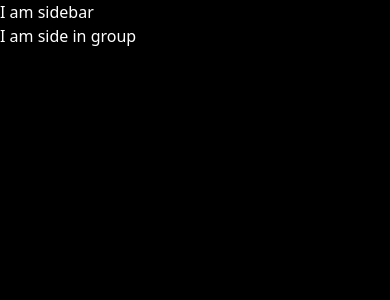
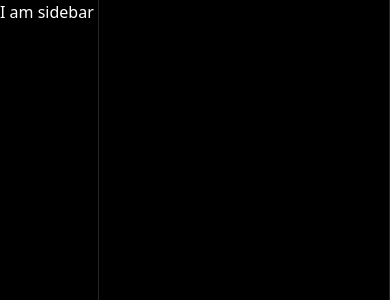
Before and after one commit to Zhoie/twitter-clone, a Next.js app: page / in a window 390 px wide. Shown: the top 300 px of the page. Built offline with nearby package versions, Linux system fonts and the light colour scheme.

Commit message:
react-icons

```diff
--- a/package.json
+++ b/package.json
@@ -19,6 +19,7 @@
     "postcss": "8.4.21",
     "react": "18.2.0",
     "react-dom": "18.2.0",
+    "react-icons": "^4.8.0",
     "tailwindcss": "3.3.1",
     "typescript": "5.0.4"
   }
--- a/src/components/Layout.tsx
+++ b/src/components/Layout.tsx
@@ -1,3 +1,5 @@
+import Sidebar from "./sidebar/Sidebar"
+
 interface LayoutProps {
     children: React.ReactNode
 }
@@ -5,7 +7,16 @@ interface LayoutProps {
 export default function Layout({ children }: LayoutProps) {
 
     return (
-        <>{children}</>
+        <div className="h-screen bg-black">
+            <div className="container h-full mx-auto xl:px-30 max-w-6xl">
+                <div className="grid grid-cols-4 h-full">
+                    <Sidebar />
+                    <div className="col-span-3 lg:col-span-2 border-x-[1px] border-neutral-800">
+                        {children}
+                    </div>
+                </div>
+            </div>
+        </div>
     )
 
 }
--- a/src/components/sidebar/Side.tsx
+++ /dev/null
@@ -1,5 +0,0 @@
-export default function Side() {
-    return(
-        <div className="text-white">I am side in group</div>
-    )
-}
--- a/src/components/sidebar/Sidebar.tsx
+++ b/src/components/sidebar/Sidebar.tsx
@@ -1,5 +1,14 @@
+import { BsBellFill, BsHouseFill } from 'react-icons/bs'
+import { FaUser } from 'react-icons/fa'
+
 export default function Sidebar() {
-    return(
+    const items = [
+        { label: 'Home', href: '/' , BsHouseFill},
+        { label: 'Notifications', href: '/notifications', BsBellFill },
+        { label: 'Profile', href: '/use/123', FaUser },
+
+    ]
+    return (
         <div className="text-white">I am sidebar</div>
     )
 }
--- a/src/pages/index.tsx
+++ b/src/pages/index.tsx
@@ -1,15 +1,13 @@
 import Image from 'next/image'
 import { Inter } from 'next/font/google'
 import Sidebar from '@/components/sidebar/Sidebar'
-import Side from '@/components/sidebar/Side'
 
 const inter = Inter({ subsets: ['latin'] })
 
 export default function Home() {
   return (
     <>
-    <Sidebar />
-    <Side />
+
     </>
   )
 }
```
Also changed, not shown: src/styles/globals.css (+0 -7 lines), 1 other file (tests, documents, lock files or other folders).
